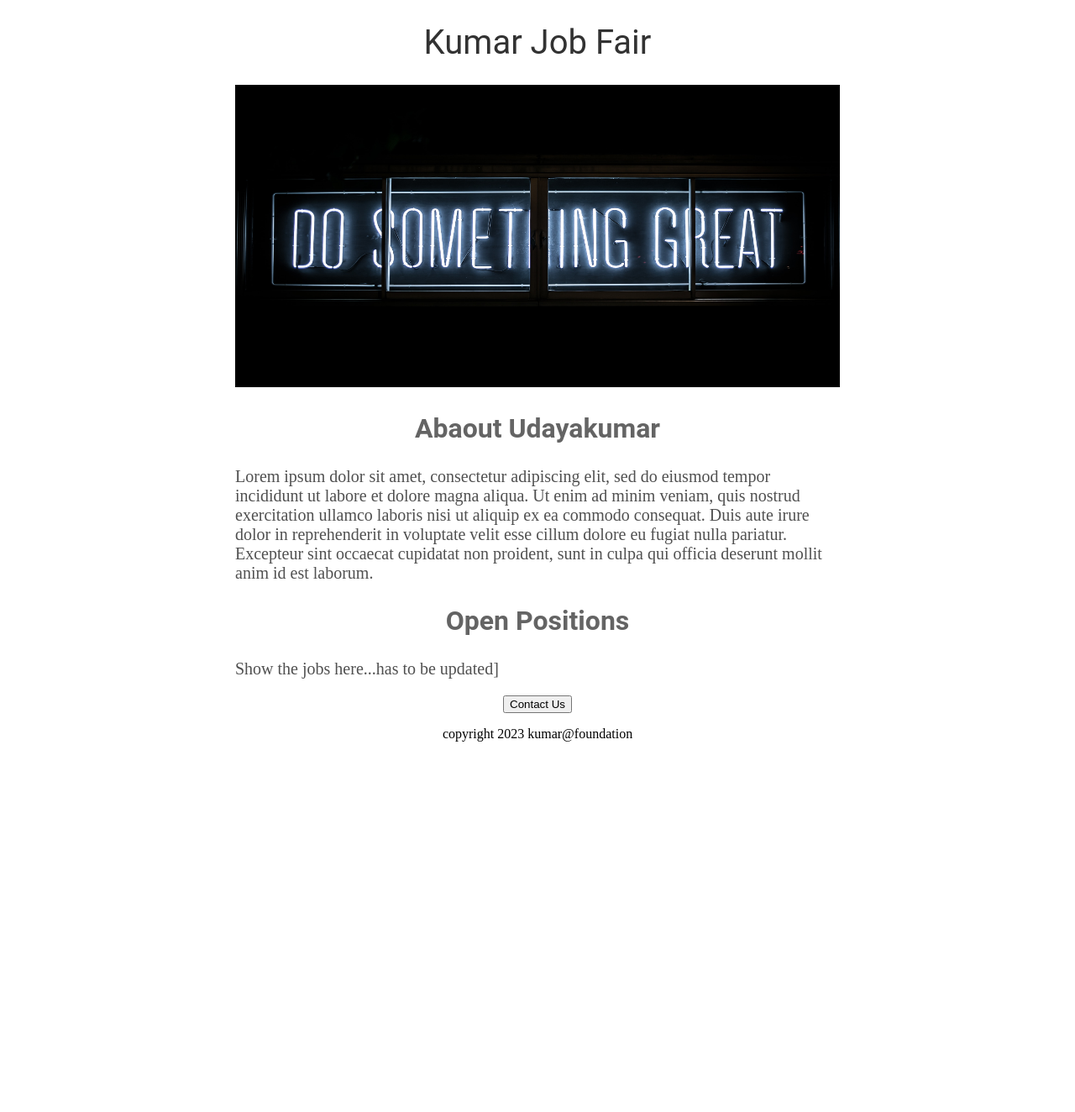
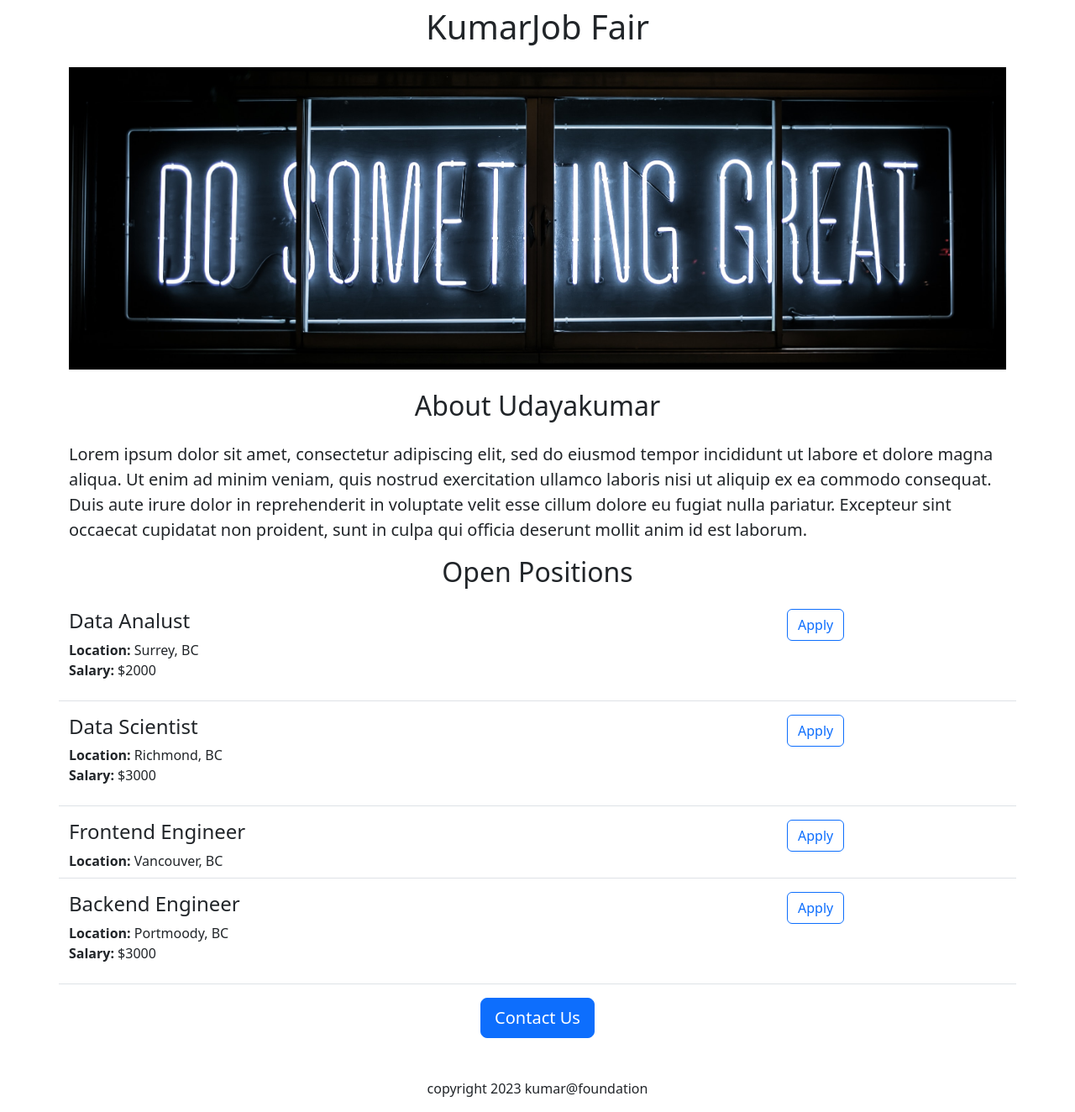
Before and after one commit to KumarUdayan2023/kumar-careers-website, a Flask app: page / in a window 1280 px wide. Shown: the whole page at 84% size. Before the commit the page ends 883 px from the top, so only its background shows below. Run offline with Flask 3, Linux system fonts and the light colour scheme.

Commit message:
added dynamic data and api route

```diff
--- a/app.py
+++ b/app.py
@@ -1,10 +1,37 @@
-from flask import Flask,render_template
+from flask import Flask,render_template, jsonify
 
 app = Flask(__name__)
 
+JOBS = [
+         {'id ': 1,
+         'type': "Data Analust",
+          'location': 'Surrey, BC',
+          'Salary':"$2000"},
+
+         {'id ': 2,
+         'type': "Data Scientist",
+          'location': 'Richmond, BC',
+          'Salary':"$3000"},
+
+         {'id ': 3,
+         'type': "Frontend Engineer",
+          'location': 'Vancouver, BC'},
+
+         {'id ': 4,
+         'type': "Backend Engineer",
+          'location': 'Portmoody, BC',
+          'Salary':"$3000"}
+
+         ]
+
 @app.route("/")
 def hello_world():
-  return render_template('home.html')
+  return render_template('home.html', jobs=JOBS,
+                        company_name="Kumar")
+@app.route("/api/jobs")
+def list_jobs():
+  return jsonify(JOBS)
+
 
 
 if __name__ == '__main__':
--- a/templates/home.html
+++ b/templates/home.html
@@ -1,56 +1,47 @@
 <!DOCTYPE html>
 <html>
   <head>
-    <title> Kumar Job Fair</title>
 
-         <style> h1{
-                    font-size: 40px;
-                    font-family: Roboto;
-                    font-weight: normal;
-                    color: rgb(50,50, 50);
-                    text-align: center;
-                    }
+      <meta charset="utf-8">
+      <meta name="viewport" content="width=device-width, initial-scale=1">
 
-                  #banner{
-                    width: 100%;
-                    height: 360px;
-                    coverobject-fit: cover;
-                    }
+      <title>Job Fair</title>
 
-                  h2{
-                    font-family: Roboto;
-                    font-size: 32px;
-                    color: rgb(100,100,100);
-                    text-align: center;
-                    }
-                  .bodytext{
-                    font-family: Roberto;
-                    color: rgb(80,80,80);
-                    font-size: 20px;
-                    }
+      <link href="https://cdn.jsdelivr.net/npm/bootstrap@5.3.1/dist/css/bootstrap.min.css"               rel="stylesheet" integrity="sha384-
+        4bw+/aepP/YC94hEpVNVgiZdgIC5+VKNBQNGCHeKRQN+PtmoHDEXuppvnDJzQIu9"
+          crossorigin="anonymous">
+      <style>
+            #banner{
+              height: 360px;
+              width: 100%;
+              object-fit: cover;
+            }
+      </style>
 
-                  #container {
-                    max-width: 720px;
-                    margin: 0 auto 0 auto;
-                  }
+  </head>
 
-           </style>
-     </head>
     <body>
-      <div id="container">
-          <h1> Kumar Job Fair </h1>
-              <img id= "banner" src= "https://kumar-careers-website-6--kyshorr.repl.co/static/banner.jpg"
+      <div class="container">
+          <h1 class="text-center mt-2 mb-4"> {{company_name}}Job Fair </h1>
+              <img class='img-fluid' id= "banner" src= https://kumar-careers-website-6--kyshorr.repl.co/static/banner.jpg
               height= '320' width='600'>
-          <h2> Abaout Udayakumar</h2>
-              <p class="bodytext">Lorem ipsum dolor sit amet, consectetur adipiscing elit, sed do eiusmod tempor incididunt ut labore et dolore magna aliqua. Ut enim ad minim veniam, quis nostrud exercitation ullamco laboris nisi ut aliquip ex ea commodo consequat. Duis aute irure dolor in reprehenderit in voluptate velit esse cillum dolore eu fugiat nulla pariatur. Excepteur sint occaecat cupidatat non proident, sunt in culpa qui officia deserunt mollit anim id est laborum.</p>
+          <h2 class="text-center mt-4 mb-4" > About Udayakumar</h2>
 
-          <h2> Open Positions </h2>
-              <p class="bodytext"> Show the jobs here...has to be updated] </p>
-        <div style="text-align:center;">
-              <button>Contact Us</button>
-              <p> copyright 2023 kumar@foundation</p>
-        </div>
+              <p class='lead' >Lorem ipsum dolor sit amet, consectetur adipiscing elit, sed do eiusmod tempor incididunt ut labore et dolore magna aliqua. Ut enim ad minim veniam, quis nostrud exercitation ullamco laboris nisi ut aliquip ex ea commodo consequat. Duis aute irure dolor in reprehenderit in voluptate velit esse cillum dolore eu fugiat nulla pariatur. Excepteur sint occaecat cupidatat non proident, sunt in culpa qui officia deserunt mollit anim id est laborum.</p>
+
+      <h2 class="text-center mt-2 mb-4"> Open Positions </h2>
+      <div>
+          {% for job in jobs %}
+            {% include 'jobitem.html'%}
+
+          {% endfor %}
+      </div>
+
+      <div class='text-center'>
+          <button class="btn btn-primary btn-lg"> Contact Us</button>
+          <p class= 'mt-5'> copyright 2023 kumar@foundation</p>
+      </div>
     </body>
 
 
-<html>
+</html>
--- /dev/null
+++ b/templates/jobitem.html
@@ -0,0 +1,15 @@
+<div class= "border-bottom row" style= "margin-bottom: 16px; padding-bottom:8px;">
+
+  <div class="col-9">
+      <h4 style ="color: rgb(255.255.0);">{{ job['type'] }}</h4> <!-- Highlight: Display job type -->
+      <b>Location:</b> {{ job['location'] }} <!-- Highlight: Display job location -->
+
+      {% if 'Salary' in job %}
+      <div style= "margin-bottom: 16px;">
+      <b>Salary:</b> {{ job['Salary'] }} <!-- Highlight:Display salary -->       </div>
+      {% endif %}
+  </div>
+  <div class="col-3">
+    <button type="button" class="btn btn-outline-primary"> Apply</button>
+  </div>
+</div>
```
Also changed, not shown: static/dupe.jpg (added).
